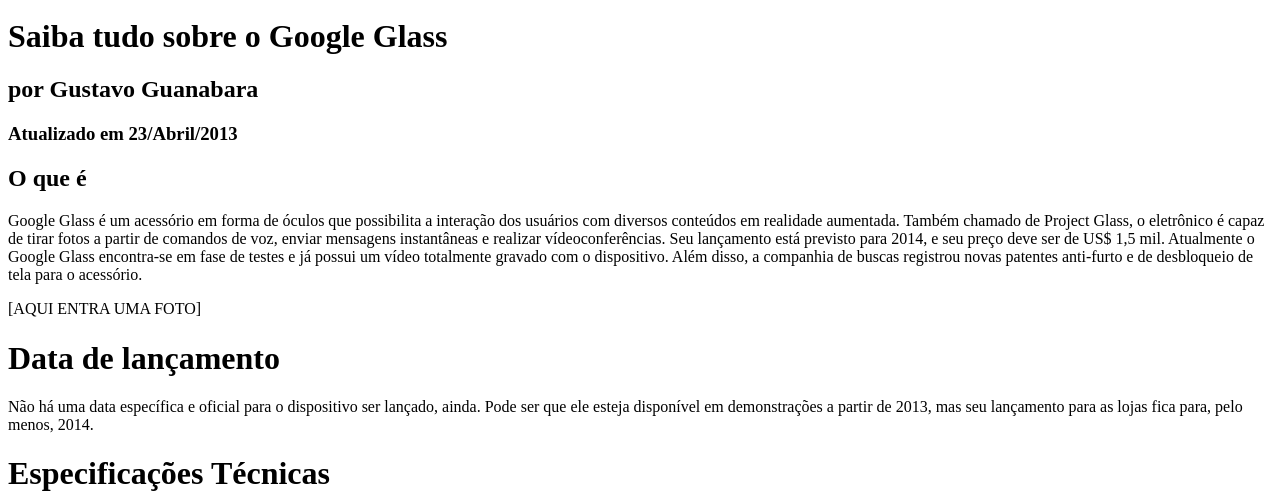
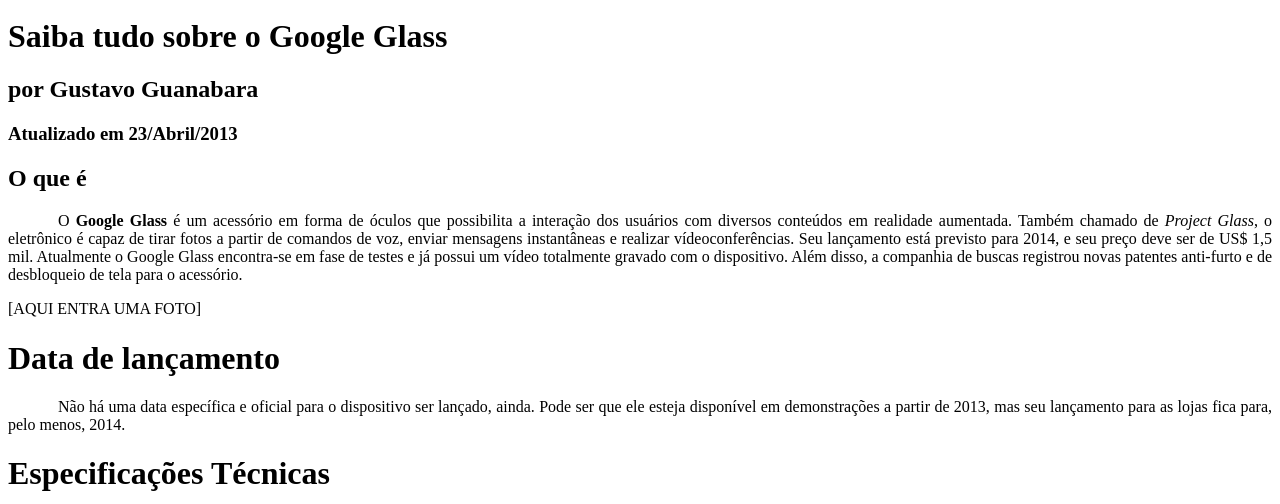
Before and after one commit to willianlim/projeto_glass, a plain HTML site: page index.html in a window 1280 px wide. Shown: the part 296-800 px from the top of the page. Drawn offline with Linux system fonts and the light colour scheme.

Commit message:
Aula 7 – Formatação de Texto com HTML5 e CSS3

```diff
--- a/index.html
+++ b/index.html
@@ -5,6 +5,13 @@
     <meta http-equiv="X-UA-Compatible" content="IE=edge" />
     <meta name="viewport" content="width=device-width, initial-scale=1.0" />
     <title>Document</title>
+
+    <style>
+      p {
+        text-align: justify;
+        text-indent: 50px;
+      }
+    </style>
   </head>
   <body>
     <div id="inteface">
@@ -30,10 +37,11 @@
 
       <h2>O que é</h2>
       <p>
-        Google Glass é um acessório em forma de óculos que possibilita a
-        interação dos usuários com diversos conteúdos em realidade aumentada.
-        Também chamado de Project Glass, o eletrônico é capaz de tirar fotos a
-        partir de comandos de voz, enviar mensagens instantâneas e realizar
+        O <span style="font-weight: bolder">Google Glass</span> é um acessório
+        em forma de óculos que possibilita a interação dos usuários com diversos
+        conteúdos em realidade aumentada. Também chamado de
+        <i>Project Glass</i>, o eletrônico é capaz de tirar fotos a partir de
+        comandos de voz, enviar mensagens instantâneas e realizar
         vídeoconferências. Seu lançamento está previsto para 2014, e seu preço
         deve ser de US$ 1,5 mil. Atualmente o Google Glass encontra-se em fase
         de testes e já possui um vídeo totalmente gravado com o dispositivo.
```
